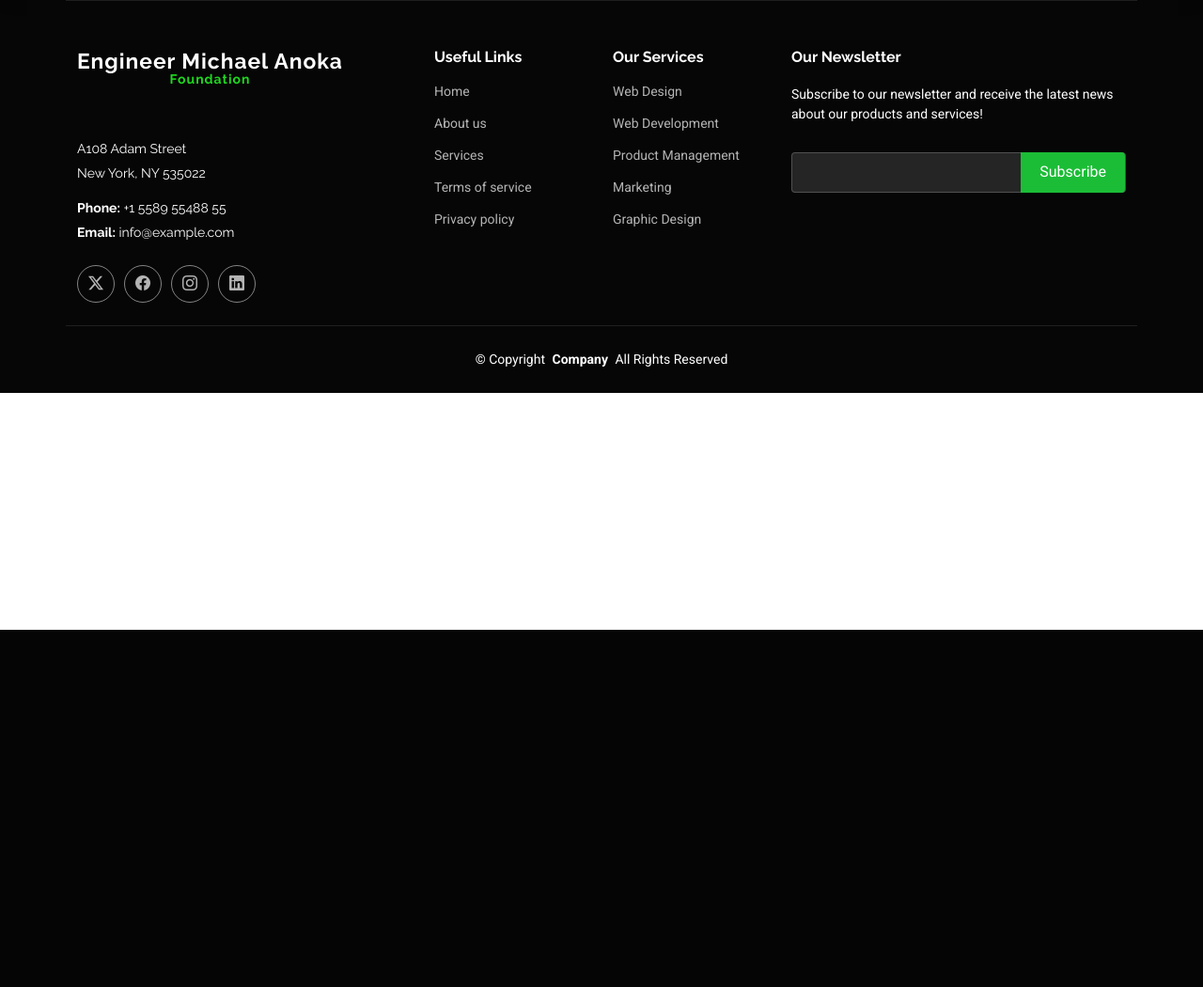
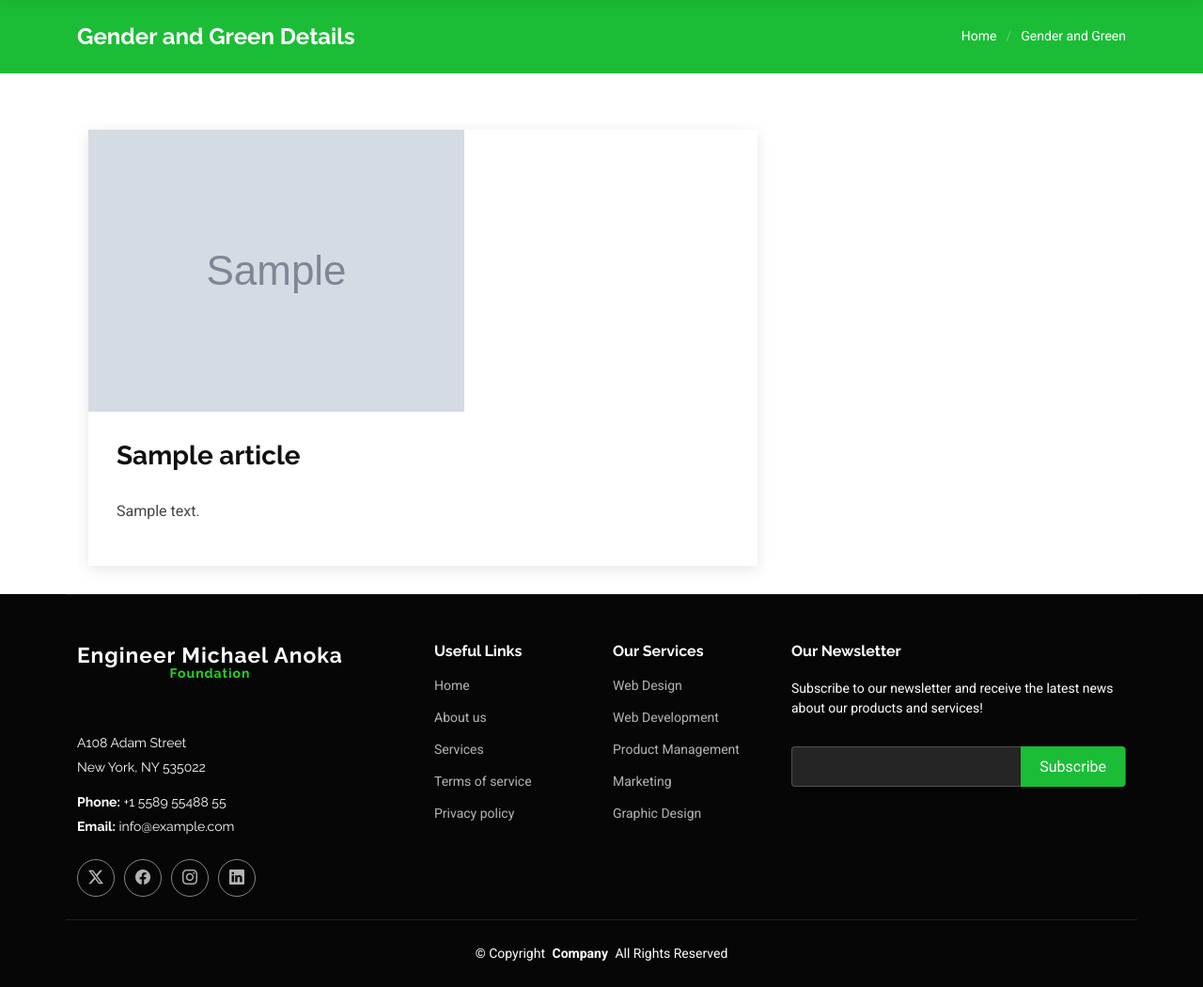
Before and after one commit to renatsecurity/foundation, a Django app: a page that uses src/templates/gender_and_green/article_detail.html in a window 1280 px wide. Shown: the part 130-1180 px from the top of the page at 94% size. Before the commit the page ends 800 px from the top, so only its background shows below. Run offline with Django 5.2, Linux system fonts and the light colour scheme; tables that the repository leaves empty hold one stand-in row (values such as "Sample post"); grey boxes marked "Sample" are stand-in pictures; parts of the project's set-up code (start-up, migrations or seed data) failed here and were passed over; some libraries are stand-ins or nearby versions.

Commit message:
improve gender and green UI

```diff
--- a/src/templates/gender_and_green/article_detail.html
+++ b/src/templates/gender_and_green/article_detail.html
@@ -1,8 +1,56 @@
-{% extends '../pages/base.html' %}
-{% block content %}
-    <h1>{{ article.title }}</h1>
-    <p><strong>Category:</strong> <a href="{{ article.category.get_absolute_url }}">{{ article.category.name }}</a></p>
-    <p><strong>Author:</strong> {{ article.author }}</p>
-    <p><strong>Published Date:</strong> {{ article.published_date }}</p>
-    <p>{{ article.content }}</p>
-{% endblock %}
+{% extends "../pages/base.html" %}
+{% block title %}{{ article.title }} -{%endblock title %}
+
+{% block bodyClass %}blog-details-page{% endblock bodyClass %}
+
+{% block main %}
+  <main class="main">
+
+    <!-- Page Title -->
+    <div class="page-title accent-background">
+      <div class="container d-lg-flex justify-content-between align-items-center">
+        <h1 class="mb-2 mb-lg-0">Gender and Green Details</h1>
+        <nav class="breadcrumbs">
+          <ol>
+            <li><a href="index.html">Home</a></li>
+            <li class="current">Gender and Green</li>
+          </ol>
+        </nav>
+      </div>
+    </div><!-- End Page Title -->
+
+    <div class="container">
+      <div class="row">
+
+        <div class="col-lg-8">
+
+          <!-- Blog Details Section -->
+          <section id="blog-details" class="blog-details section">
+            <div class="container">
+
+              <article class="article">
+
+                <div class="post-img">
+                  <img src="{{ article.image.url }}" alt="{{ article.title }}" class="img-fluid">
+                </div>
+
+                <h2 class="title">{{ article.title }}</h2>
+
+                <div class="content">
+                  <p>
+                    {{ article.content|safe }}
+                  </p>
+
+                </div><!-- End post content -->
+              </article>
+
+            </div>
+          </section><!-- /Blog Details Section -->
+
+        </div>
+
+      </div>
+    </div>
+
+  </main>
+{% endblock main %}
```
Also changed, not shown: src/templates/gender_and_green/article_list.html (+61 -16 lines).
